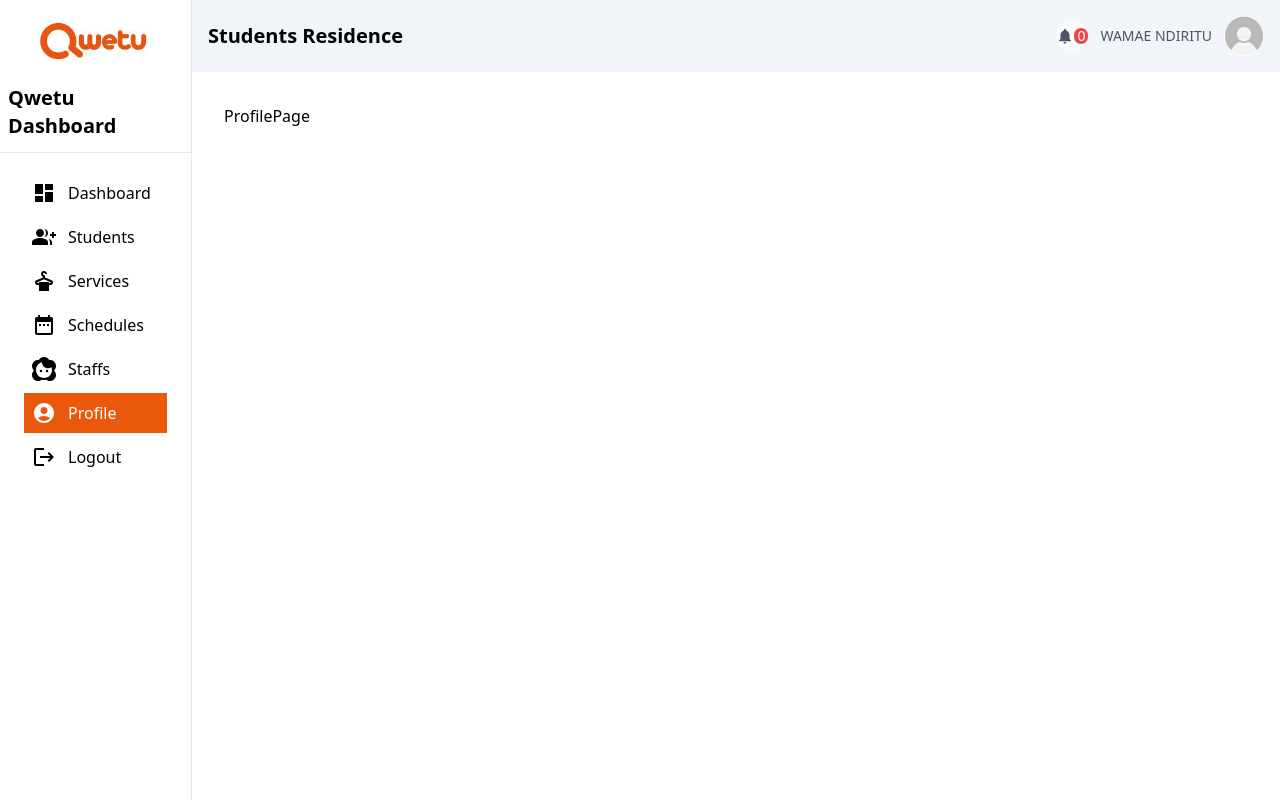
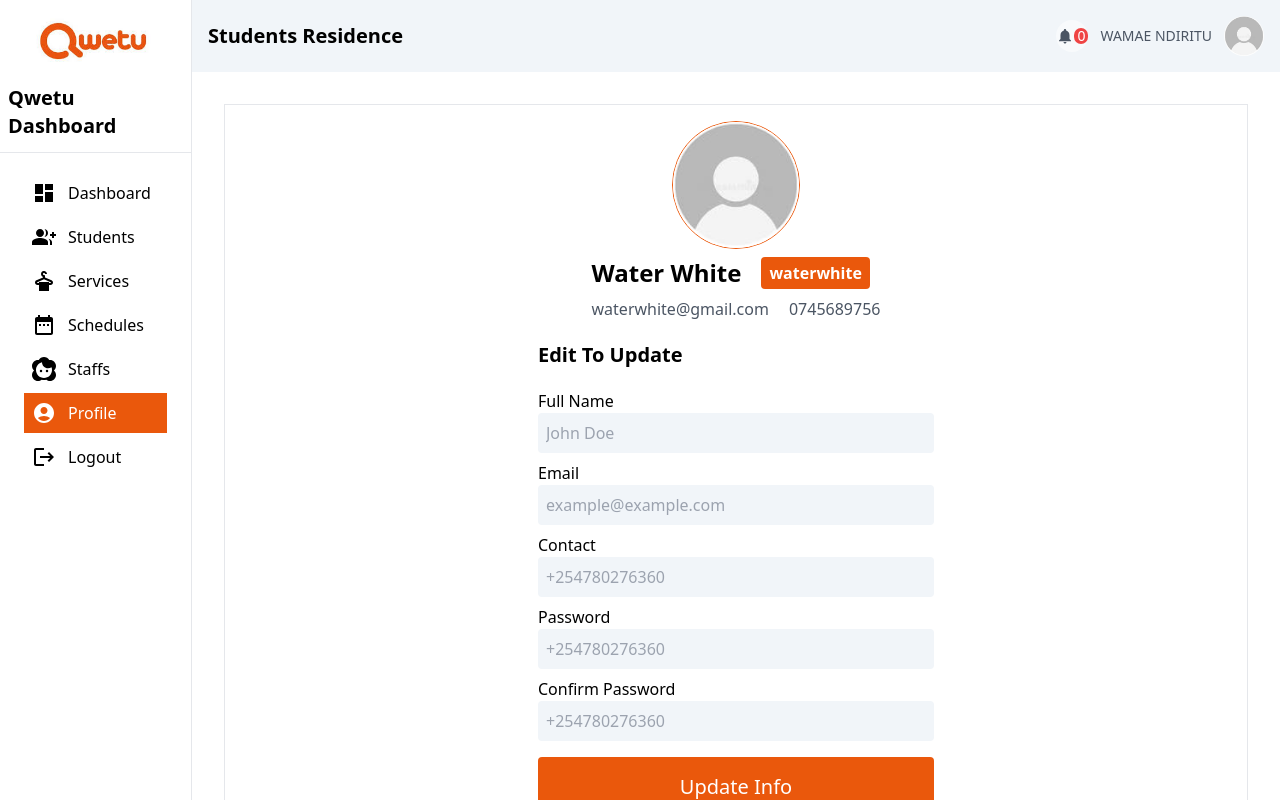
Before and after one commit to wamae-ndiritu/qwetu_laundry_booking_system, a React (Vite) app in the folder frontend/: page /profile in a window 1280 px wide. Built offline with nearby package versions, Linux system fonts and the light colour scheme.

Commit message:
Design profile page

```diff
--- a/frontend/src/pages/Dashboard.jsx
+++ b/frontend/src/pages/Dashboard.jsx
@@ -26,7 +26,7 @@ const HomePage = () => {
             <p>30</p>
           </span>
         </div>
-        <div className='col-span-1 shadow bg-orange-600 text-white rounded p-4 flex gap-3'>
+        <div className='col-span-1 shadow bg-violet-500 text-white rounded p-4 flex gap-3'>
           <span className=''>
             <DryCleaningIcon style={{ fontSize: "50px" }} />
           </span>
@@ -35,7 +35,7 @@ const HomePage = () => {
             <p>10</p>
           </span>
         </div>
-        <div className='col-span-1 shadow bg-violet-500 text-white rounded p-4 flex gap-3'>
+        <div className='col-span-1 shadow bg-orange-600 text-white rounded p-4 flex gap-3'>
           <span className=''>
             <Face2Icon style={{ fontSize: "50px" }} />
           </span>
@@ -53,11 +53,11 @@ const HomePage = () => {
             placeholder='Search bookings by ID'
             className='flex-1 py-2 px-4 border focus:outline-violet-500 rounded'
           />
-          <button className='w-1/5 bg-violet-500 text-white rounded py-2'>
+          <button className='w-1/5 bg-orange-600 text-white rounded py-2'>
             Search
           </button>
         </div>
-        <button className='bg-violet-500 px-4 py-2 text-white rounded'>
+        <button className='bg-orange-600 px-4 py-2 text-white rounded'>
           Go to Bookings
         </button>
       </div>
--- a/frontend/src/pages/ProfilePage.jsx
+++ b/frontend/src/pages/ProfilePage.jsx
@@ -1,7 +1,78 @@
 const ProfilePage = () => {
   return (
-    <div>ProfilePage</div>
-  )
-}
+    <div className='flex justify-center border p-4'>
+      <div className='flex flex-col  w-2/5'>
+        <img
+          className='m-auto h-32 w-32 border border-orange-600 object-cover rounded-full'
+          src='/profile.jpeg'
+          alt='profile'
+        />
+        <section className='m-auto font-semibold'>
+          <span className='flex gap-5 items-center'>
+            <h2 className='text-2xl py-2'>Water White</h2>
+            <span className='bg-orange-600 px-2 py-1 rounded text-white'>
+              waterwhite
+            </span>
+          </span>
+          <span className='flex gap-5 items-center font-normal'>
+            <h3 className='text-gray-600'>waterwhite@gmail.com</h3>
+            <p className='text-gray-600 text-md'>0745689756</p>
+          </span>
+        </section>
+        <h2 className='my-5 text-xl font-semibold'>Edit To Update</h2>
+        <div className='flex flex-col mb-2'>
+          <label className htmlFor='fullName'>
+            Full Name
+          </label>
+          <input
+            placeholder='John Doe'
+            type='text'
+            id='fullName'
+            className='bg-slate-100 text-gray-600 p-2 rounded focus:outline-orange-600'
+          />
+        </div>
+        <div className='flex flex-col mb-2'>
+          <lable htmlFor='email'>Email</lable>
+          <input
+            placeholder='example@example.com'
+            type='email'
+            id='email'
+            className='bg-slate-100 text-gray-600 p-2 rounded focus:outline-orange-600'
+          />
+        </div>
+        <div className='flex flex-col mb-2'>
+          <lable htmlFor='contact'>Contact</lable>
+          <input
+            placeholder='+254780276360'
+            type='text'
+            id='contact'
+            className='bg-slate-100 text-gray-600 p-2 rounded focus:outline-orange-600'
+          />
+        </div>
+        <div className='flex flex-col mb-2'>
+          <lable htmlFor='password'>Password</lable>
+          <input
+            placeholder='+254780276360'
+            type='password'
+            id='password'
+            className='bg-slate-100 text-gray-600 p-2 rounded focus:outline-orange-600'
+          />
+        </div>
+        <div className='flex flex-col mb-2'>
+          <lable htmlFor='confirm_pass'>Confirm Password</lable>
+          <input
+            placeholder='+254780276360'
+            type='password'
+            id='confirm_pass'
+            className='bg-slate-100 text-gray-600 p-2 rounded focus:outline-orange-600'
+          />
+        </div>
+        <button className='bg-orange-600 rounded my-2 text-xl text-white py-4'>
+          Update Info
+        </button>
+      </div>
+    </div>
+  );
+};
 
-export default ProfilePage
+export default ProfilePage;
--- a/frontend/src/pages/StaffsPage.jsx
+++ b/frontend/src/pages/StaffsPage.jsx
@@ -1,7 +1,75 @@
+import Pagination from "../components/pagination/Pagination";
+
 const StaffsPage = () => {
   return (
-    <div>StaffsPage</div>
-  )
-}
+    <div>
+      <div className='w-full mt-3 flex flex-col md:flex-row md:justify-between items-center'>
+        <h2 className='my-auto text-3xl font-semibold'>Staffs</h2>
+        <div className='w-3/5 flex gap-2'>
+          <input
+            type='text'
+            placeholder='Search staff by ID'
+            className='flex-1 py-2 px-4 border focus:outline-violet-500 rounded'
+          />
+          <button className='w-1/5 bg-orange-600 text-white rounded py-2'>
+            Search
+          </button>
+        </div>
+      </div>
+      <section className='w-full overflow-x-auto my-5'>
+        <table className='w-full border'>
+          <thead className='border'>
+            <th className='border border-gray-300 px-2 text-left'>ID</th>
+            <th className='border border-gray-300 px-2 text-left'>Full Name</th>
+            <th className='border border-gray-300 px-2 text-left'>Email</th>
+            <th className='border border-gray-300 px-2 text-left'>Username</th>
+            <th className='border border-gray-300 px-2 text-left'>Contact</th>
+            <th className='border border-gray-300 px-2 text-left'>
+              Total Worktime hrs
+            </th>
+            <th className='border border-gray-300 px-2 text-left'>Actions</th>
+          </thead>
+          <tbody>
+            <tr>
+              <td className='border border-gray-300 px-2'>1</td>
+              <td className='border border-gray-300 px-2'>John Doe</td>
+              <td className='border border-gray-300 px-2'>johndoe@gmail.com</td>
+              <td className='border border-gray-300 px-2'>joe</td>
+              <td className='border border-gray-300 px-2'>0712345678</td>
+              <td className='border border-gray-300 px-2 py-2'>
+                <span className='bg-violet-500 text-center text-sm text-white py-1 px-4 rounded'>
+                  10
+                </span>
+              </td>
+              <td className='border border-gray-300 px-2'>
+                <button className='bg-red-500 text-white px-1 text-sm rounded'>
+                  Delete
+                </button>
+              </td>
+            </tr>
+            <tr>
+              <td className='border border-gray-300 px-2'>1</td>
+              <td className='border border-gray-300 px-2'>Water White</td>
+              <td className='border border-gray-300 px-2'>waterwhite@gmail.com</td>
+              <td className='border border-gray-300 px-2'>waterwhite</td>
+              <td className='border border-gray-300 px-2'>0713892056</td>
+              <td className='border border-gray-300 px-2 py-2'>
+                <span className='bg-violet-500 text-center text-sm text-white py-1 px-4 rounded'>
+                  5
+                </span>
+              </td>
+              <td className='border border-gray-300 px-2'>
+                <button className='bg-red-500 text-white px-1 text-sm rounded'>
+                  Delete
+                </button>
+              </td>
+            </tr>
+          </tbody>
+        </table>
+      </section>
+      <Pagination rootPath='/students' />
+    </div>
+  );
+};
 
-export default StaffsPage
+export default StaffsPage;
--- a/frontend/src/pages/StudentsPage.jsx
+++ b/frontend/src/pages/StudentsPage.jsx
@@ -11,7 +11,7 @@ const StudentsPage = () => {
             placeholder='Search students by ID'
             className='flex-1 py-2 px-4 border focus:outline-violet-500 rounded'
           />
-          <button className='w-1/5 bg-violet-500 text-white rounded py-2'>
+          <button className='w-1/5 bg-orange-600 text-white rounded py-2'>
             Search
           </button>
         </div>
```
